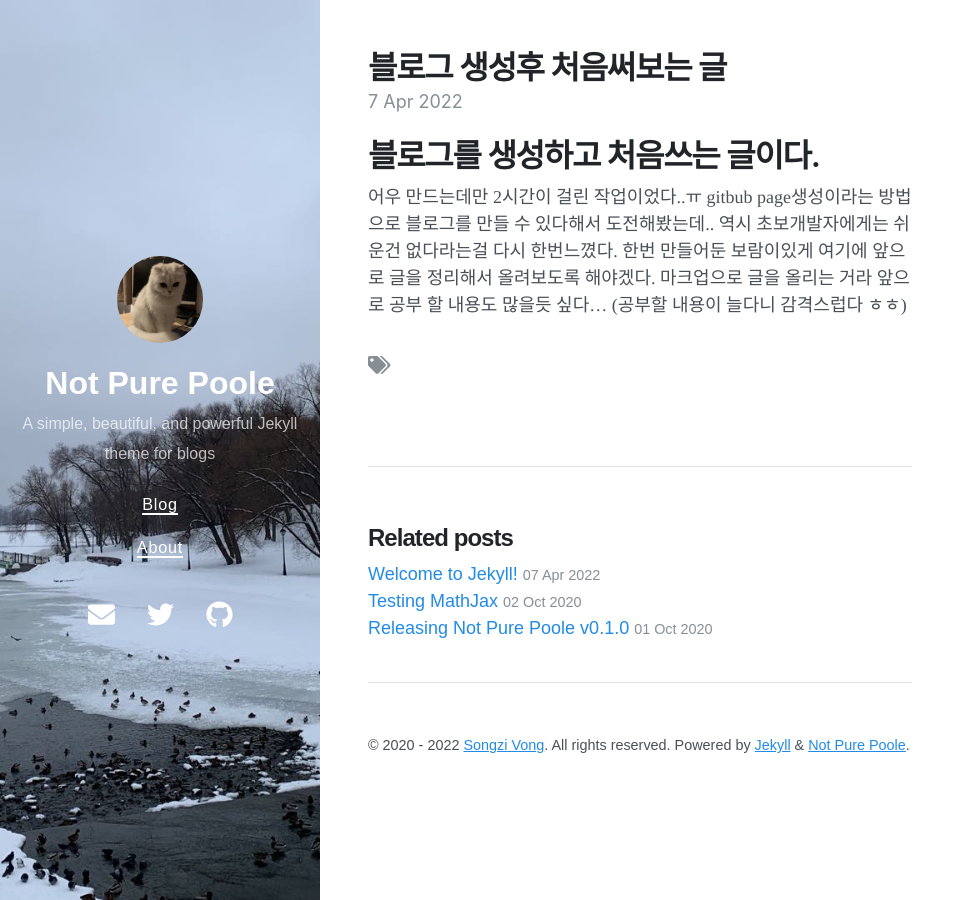
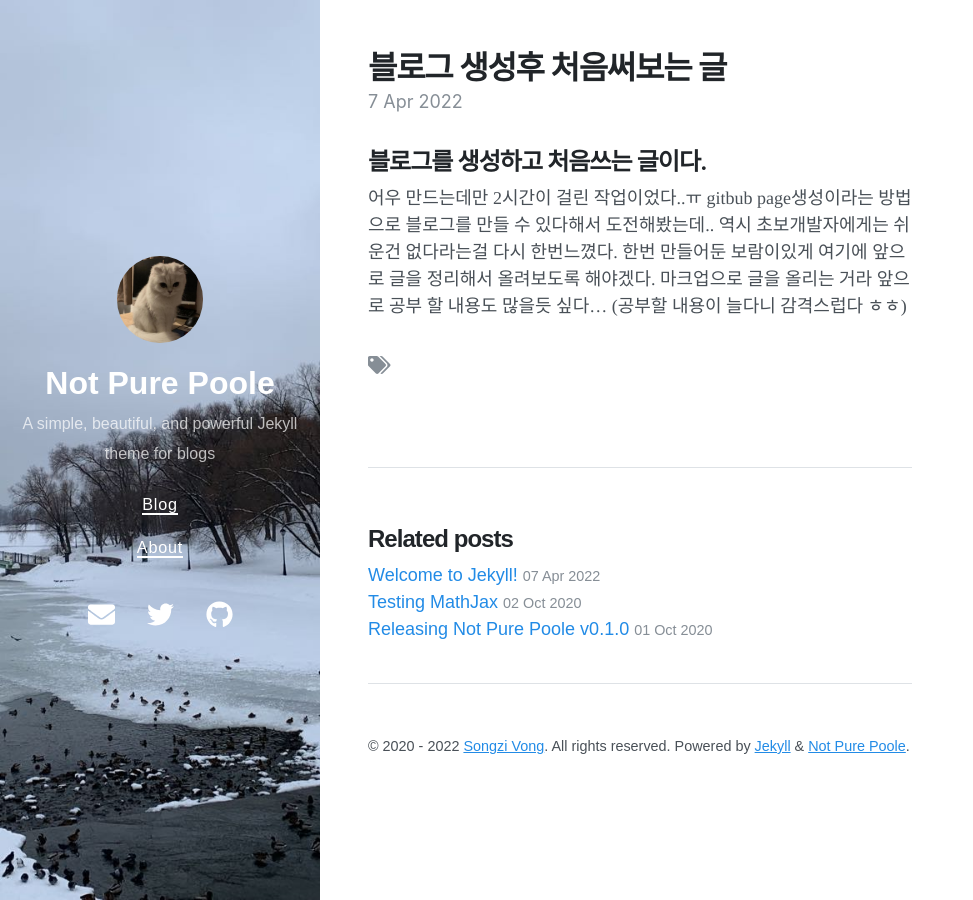
Before and after one commit to huni0420/huni0420.github.io, a Jekyll site: the page built from _posts/2022-04-12-first-github-blog-writing-.markdown, in a window 1280 px wide. Shown: the whole page, without its empty margins (0-973 px from the left). Built offline with Jekyll 4.4.1, drawn with Linux system fonts in a browser that asks for light colours; nearby versions of some CDN libraries.

```diff
--- a/_posts/2022-04-12-first-github-blog-writing-.markdown
+++ b/_posts/2022-04-12-first-github-blog-writing-.markdown
@@ -5,8 +5,9 @@ date:   2022-04-08 06:30:00 +0900
 categories: 블로그 첫글
 ---
 
-# 블로그를 생성하고 처음쓰는 글이다.
+## 블로그를 생성하고 처음쓰는 글이다.
 어우 만드는데만 2시간이 걸린 작업이었다..ㅠ
 gitbub page생성이라는 방법으로 블로그를 만들 수 있다해서 도전해봤는데..
 역시 초보개발자에게는 쉬운건 없다라는걸 다시 한번느꼈다. 한번 만들어둔 보람이있게
-여기에 앞으로 글을 정리해서 올려보도록 해야겠다. 마크업으로 글을 올리는 거라 앞으로 공부 할 내용도 많을듯 싶다... (공부할 내용이 늘다니 감격스럽다 ㅎㅎ)
+여기에 앞으로 글을 정리해서 올려보도록 해야겠다. 마크업으로 글을 올리는 거라 앞으로 공부 할 내용도 많을듯 싶다...
+(공부할 내용이 늘다니 감격스럽다 ㅎㅎ)
```
